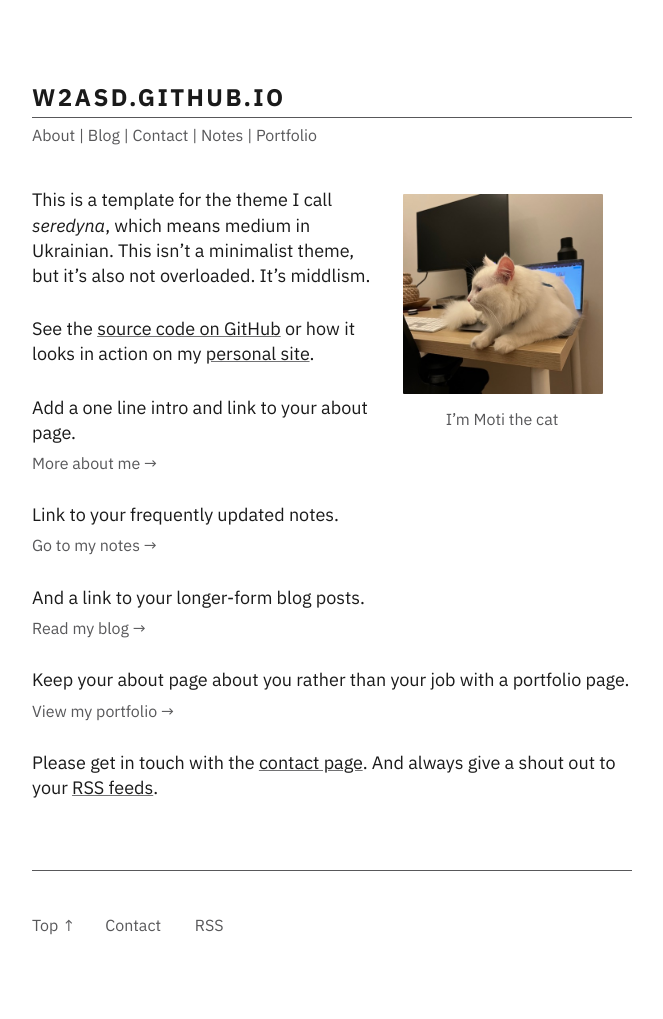
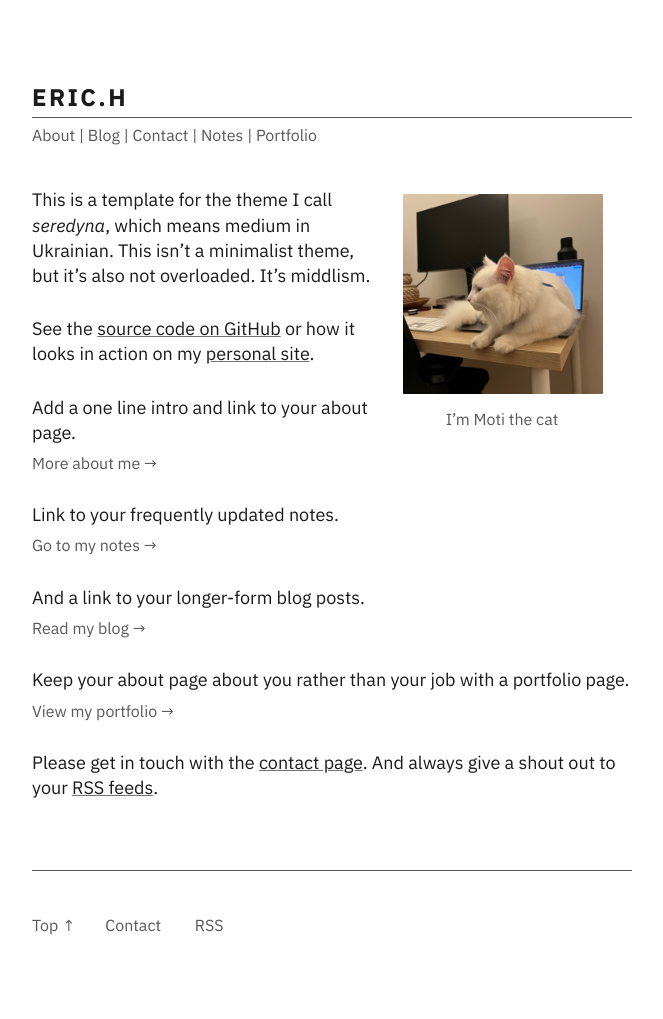
Before and after one commit to w2asd/w2asd.github.io, a Jekyll site: the page built from index.md, in a window 1280 px wide. Shown: the whole page, without its empty margins (308-971 px from the left). Built offline with Jekyll 4.4.1, drawn with Linux system fonts in a browser that asks for light colours.

Commit message:
change title

```diff
--- a/_config.yml
+++ b/_config.yml
@@ -1,6 +1,6 @@
 # Customize these with your info
 
-title: "w2asd.github.io"
+title: "eric.h"
 author: w2asd
 email: "w2asd@icloud.com"
 description: "w2asd's blog"
```
